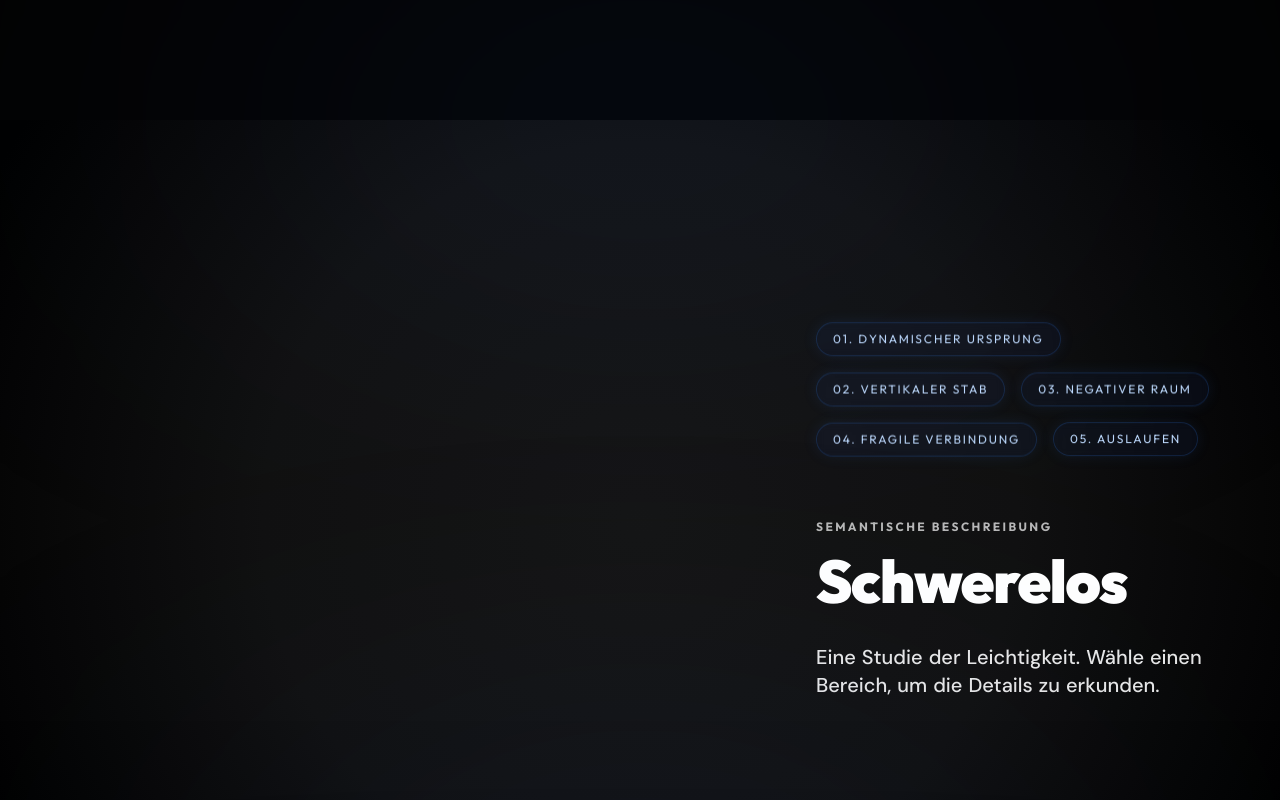
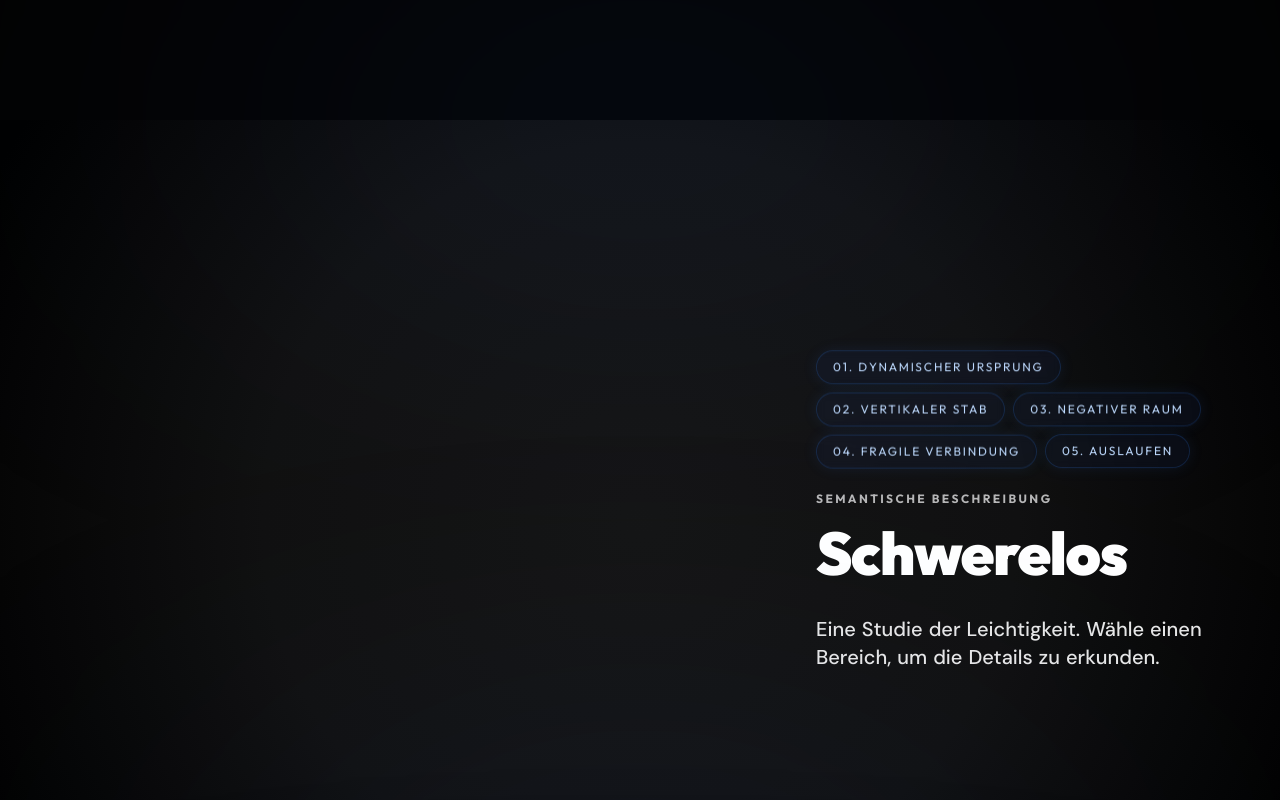
Before and after one commit to Nklsfdler/Schwerelos, a Next.js app: page / in a window 1280 px wide. Shown: the part 10060-10860 px from the top of the page. Built offline with nearby package versions, Linux system fonts and the light colour scheme.

Commit message:
feat: Optimize mobile 3D layout (vertical split, flexible height)

```diff
--- a/app/components/ModelSection.tsx
+++ b/app/components/ModelSection.tsx
@@ -76,13 +76,14 @@ export default function ModelSection() {
     }, [currentData]);
 
     return (
-        <section className="relative w-full h-screen bg-[#111] overflow-hidden flex flex-col md:flex-row items-center justify-center snap-section">
+        <section className="relative w-full min-h-screen md:h-screen bg-[#111] flex flex-col md:flex-row items-center justify-center snap-section">
 
             {/* Background Texture/Gradient */}
             <div className="absolute inset-0 bg-[radial-gradient(circle_at_center,_var(--tw-gradient-stops))] from-neutral-800/20 via-[#111] to-black pointer-events-none" />
 
-            {/* 3D VISUALIZER */}
-            <div className="w-full h-[50vh] md:h-full md:w-3/5 relative order-2 md:order-1 cursor-grab active:cursor-grabbing z-10">
+            {/* 3D VISUALIZER - Mobile: Shifted UP aggressively to leave bottom empty for UI */}
+            {/* 3D VISUALIZER - Mobile: Fixed 60vh Height */}
+            <div className="w-full h-[60vh] relative order-1 md:h-full md:w-3/5 md:order-1 cursor-grab active:cursor-grabbing z-10">
                 <model-viewer
                     ref={modelViewerRef}
                     src="/schwerelos.glb?v=11"
@@ -106,10 +107,12 @@ export default function ModelSection() {
             </div>
 
             {/* INTERACTIVE TEXT / TABS */}
-            <div className="w-full h-[50vh] md:h-full md:w-2/5 p-8 md:p-12 flex flex-col justify-center relative z-20 order-1 md:order-2 bg-gradient-to-b from-transparent to-black/40 md:to-transparent">
+            {/* INTERACTIVE TEXT / TABS - Mobile: Bottom 40%, Full Width */}
+            {/* INTERACTIVE TEXT / TABS - Mobile: Auto Height (Grows with content), No Internal Scroll */}
+            <div className="w-full h-auto min-h-[40vh] relative order-2 md:h-full md:w-2/5 p-6 md:p-12 flex flex-col justify-start md:justify-center md:order-2 bg-black md:bg-transparent pointer-events-auto z-30">
 
                 {/* Floating Tabs Navigation */}
-                <div className="flex flex-wrap gap-x-4 gap-y-4 mb-16">
+                <div className="flex flex-wrap gap-x-2 gap-y-2 mb-6 justify-start">
                     {DATA.map((item, index) => (
                         <TabButton
                             key={index}
```
